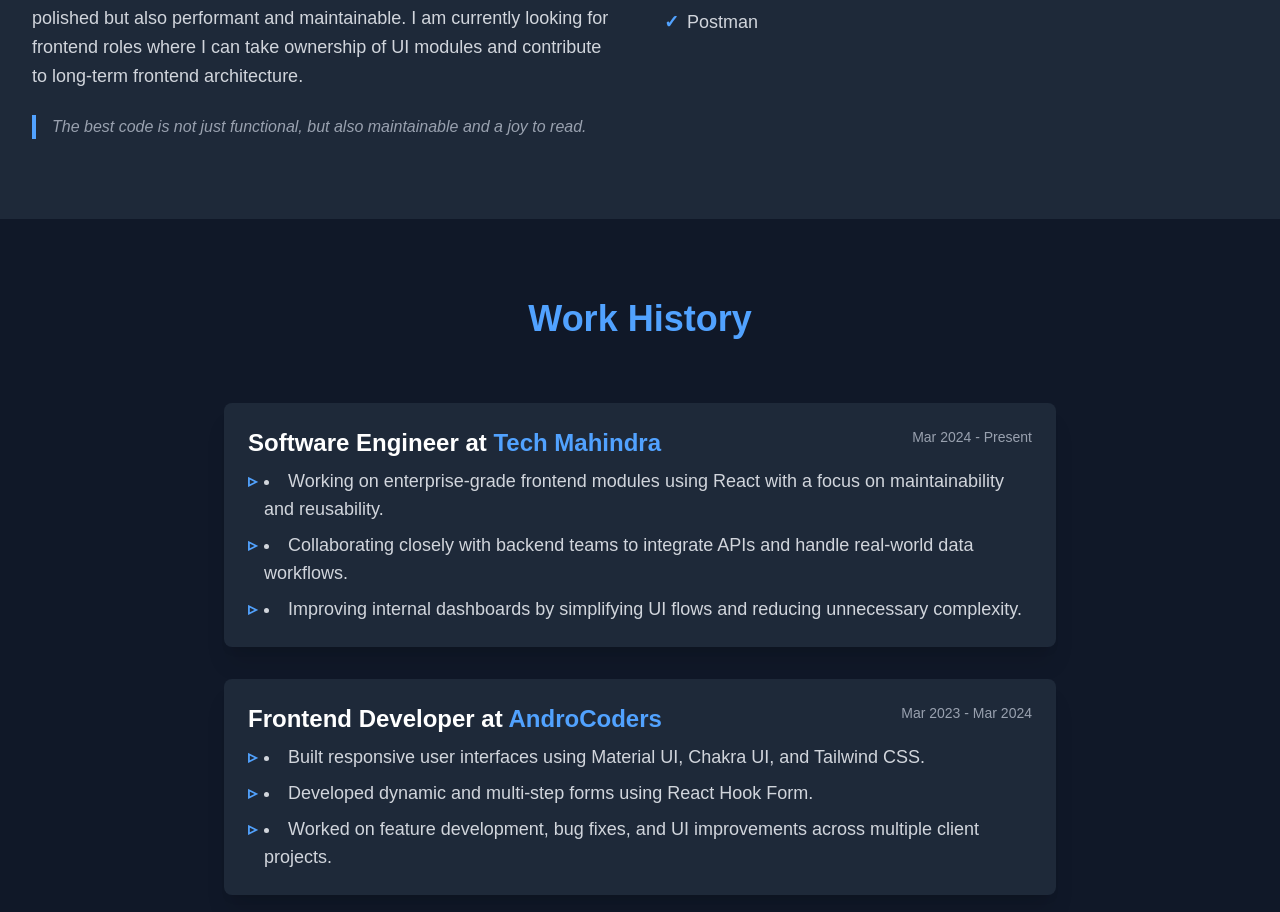
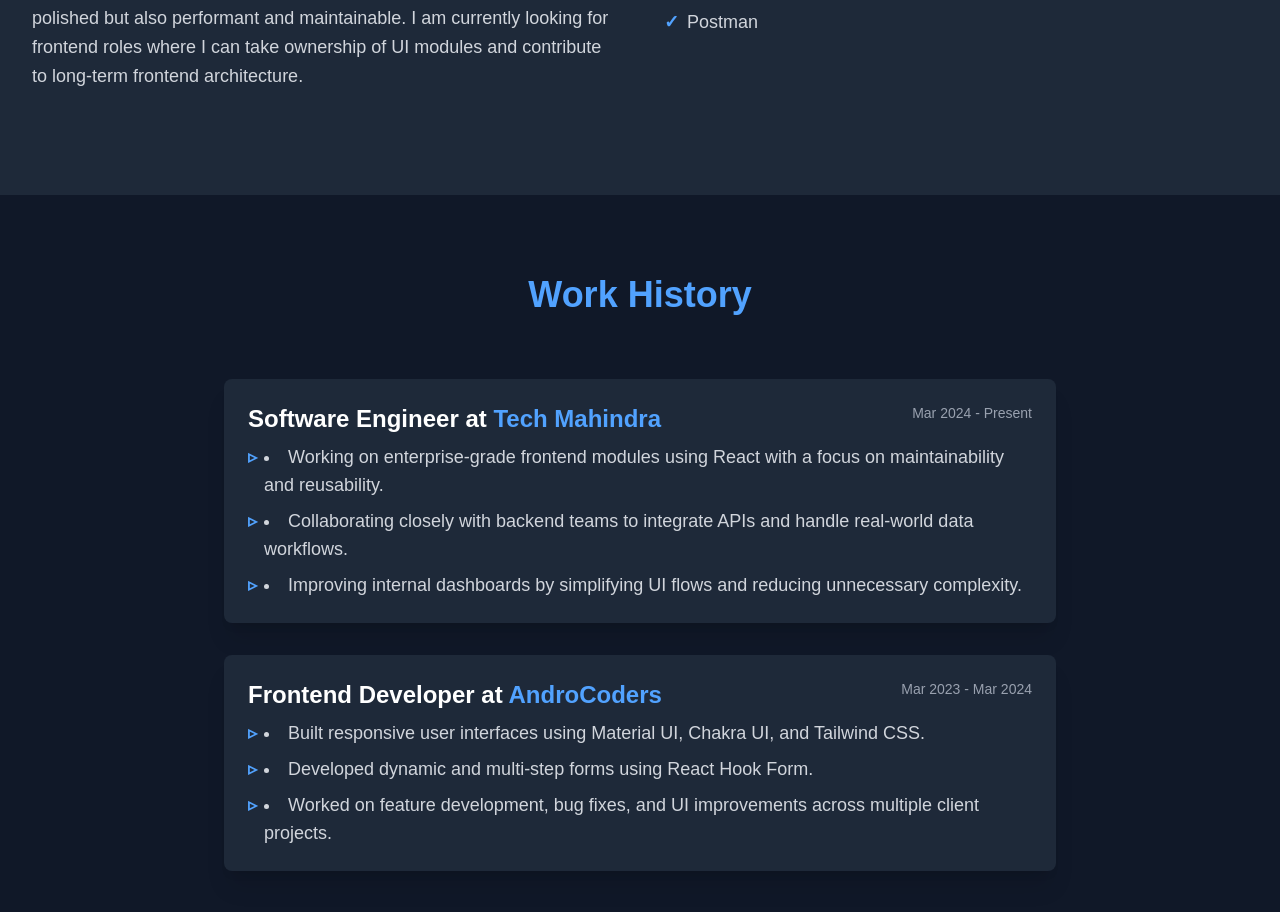
Before and after one commit to shahzeb0099/mshahzeb, a Next.js app: page / in a window 1280 px wide. Shown: the part 1213-2125 px from the top of the page. Built offline with nearby package versions, Linux system fonts and the light colour scheme.

Commit message:
Remove blockquote on code quality
Removed the blockquote about code quality.

```diff
--- a/components/About.js
+++ b/components/About.js
@@ -22,10 +22,6 @@ const About = () => {
               {data.about.text}
             </p>
             {/* NEW BORDER & TEXT: border-blue-400, text-gray-400 */}
-            <blockquote className="border-l-4 border-blue-400 pl-4 italic text-gray-400">
-              The best code is not just functional, but also maintainable and a
-              joy to read.
-            </blockquote>
           </div>
 
           <div className="lg:w-1/2">
```
